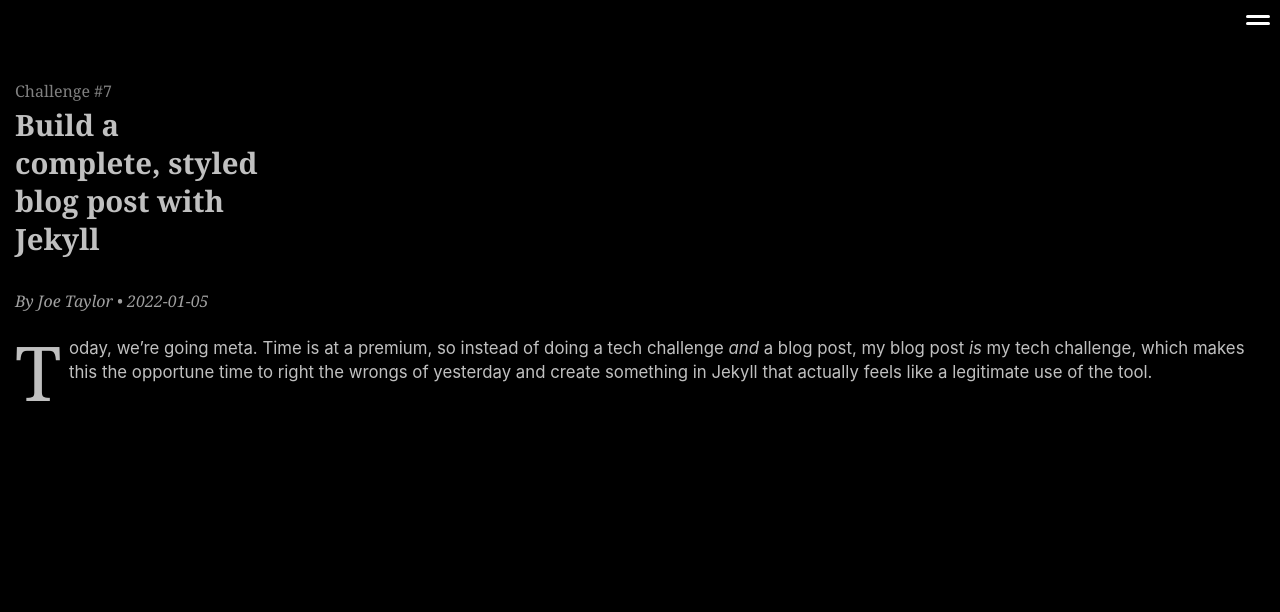
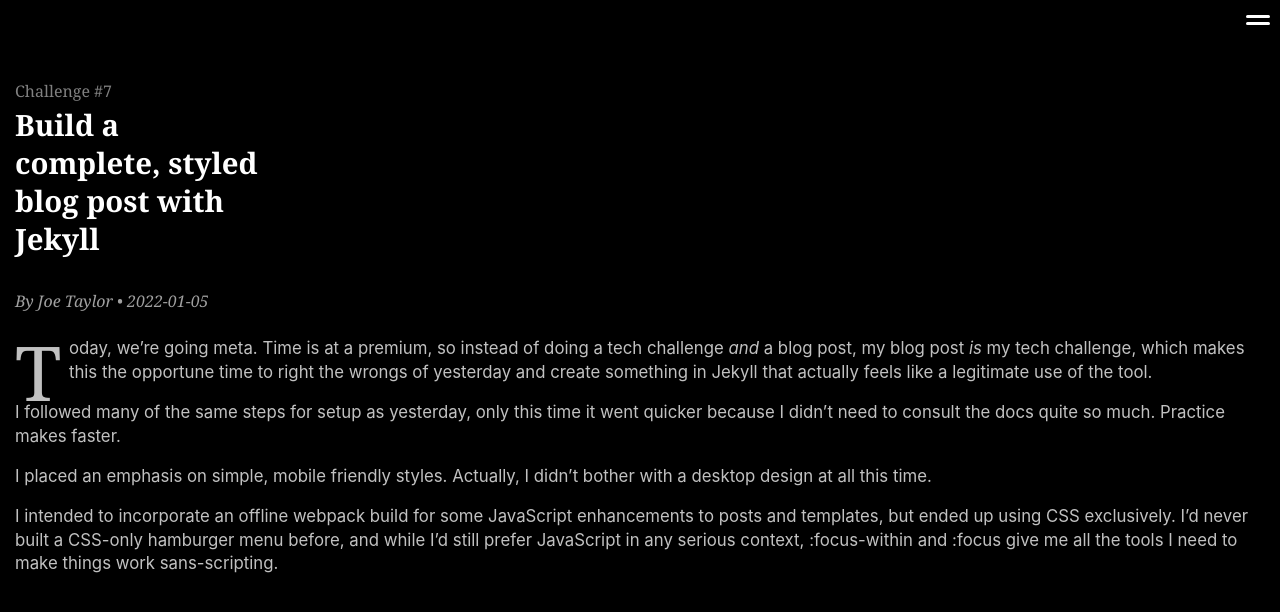
Before and after one commit to textninja/dtc0007, a Jekyll site: the page built from _posts/2022-01-05-build-complete-blog-post-in-jekyll.md, in a window 1280 px wide. Shown: the top 612 px of the page. Built offline with Jekyll 4.4.1, drawn with Linux system fonts in a browser that asks for light colours.

Commit message:
Updated post

```diff
--- a/_posts/2022-01-05-build-complete-blog-post-in-jekyll.md
+++ b/_posts/2022-01-05-build-complete-blog-post-in-jekyll.md
@@ -10,3 +10,16 @@ Today, we're going meta. Time is at a premium, so instead of doing a tech
 challenge *and* a blog post, my blog post *is* my tech challenge, which makes
 this the opportune time to right the wrongs of yesterday and create something in
 Jekyll that actually feels like a legitimate use of the tool.
+
+I followed many of the same steps for setup as yesterday, only this time it went
+quicker because I didn't need to consult the docs quite so much. Practice makes
+faster.
+
+I placed an emphasis on simple, mobile friendly styles. Actually, I didn't
+bother with a desktop design at all this time.
+
+I intended to incorporate an offline webpack build for some JavaScript
+enhancements to posts and templates, but ended up using CSS exclusively. I'd
+never built a CSS-only hamburger menu before, and while I'd still prefer
+JavaScript in any serious context, :focus-within and :focus give me all the
+tools I need to make things work sans-scripting.
--- a/_sass/post.scss
+++ b/_sass/post.scss
@@ -15,7 +15,7 @@ h1 {
     font-size: 22pt;
     max-width: 250px;
     line-height: 1.3em;
-
+    color: white;
 }
 
 .post-info {
@@ -28,15 +28,13 @@ h1 {
 }
 
 article {
-    color: v#c1c1c1;
+    color: #c1c1c1;
 
     p {
+        font-size: 1.05em;
+
         &:first-of-type {
-            font-size: 1.05em;
             margin-top: 1.5em;
-        }
-
-        line-height: 1.4em;
 
             &::first-letter {
                 font-family: Georgia, 'Times New Roman', Times, serif;
@@ -49,4 +47,7 @@ article {
                 padding: 0;
             }
         }
+
+        line-height: 1.4em;
     }
+}
```
Lines whose indentation alone changed are shown as unchanged.
